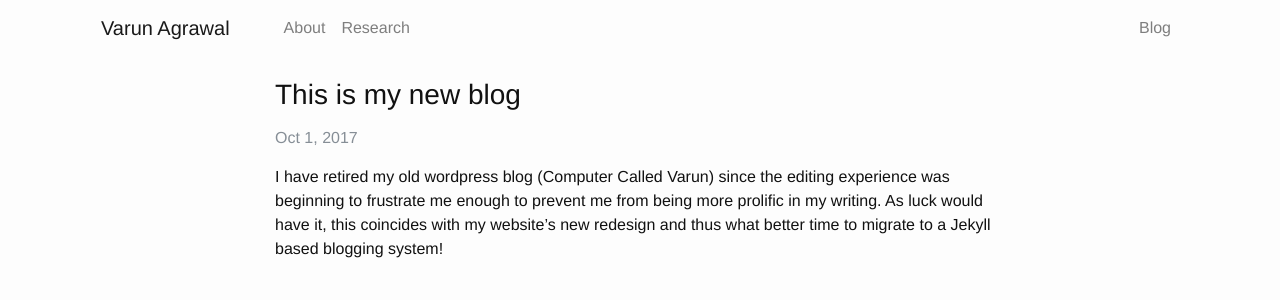
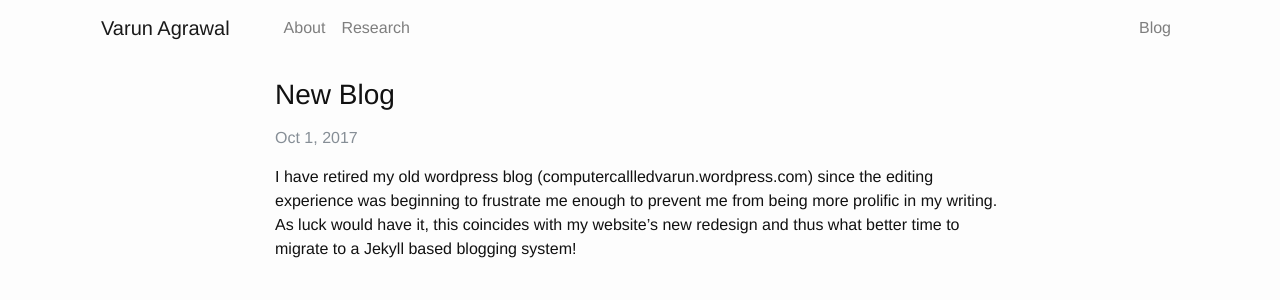
Before and after one commit to varunagrawal/varunagrawal.github.io, a Jekyll site: the page built from _posts/2017-10-01-new-blog.md, in a window 1280 px wide. Shown: the top 300 px of the page. Built offline with Jekyll 4.4.1, drawn with Linux system fonts in a browser that asks for light colours; nearby versions of some CDN libraries.

Commit message:
minor updates to first blog post

```diff
--- a/_posts/2017-10-01-new-blog.md
+++ b/_posts/2017-10-01-new-blog.md
@@ -1,8 +1,8 @@
 ---
 layout: post
-title:  "This is my new blog"
+title:  "New Blog"
 date:   2017-10-01 07:43:41
 categories: jekyll update
 ---
 
-I have retired my old wordpress blog (Computer Called Varun) since the editing experience was beginning to frustrate me enough to prevent me from being more prolific in my writing. As luck would have it, this coincides with my website's new redesign and thus what better time to migrate to a Jekyll based blogging system!
+I have retired my old wordpress blog (computercallledvarun.wordpress.com) since the editing experience was beginning to frustrate me enough to prevent me from being more prolific in my writing. As luck would have it, this coincides with my website's new redesign and thus what better time to migrate to a Jekyll based blogging system!
```
